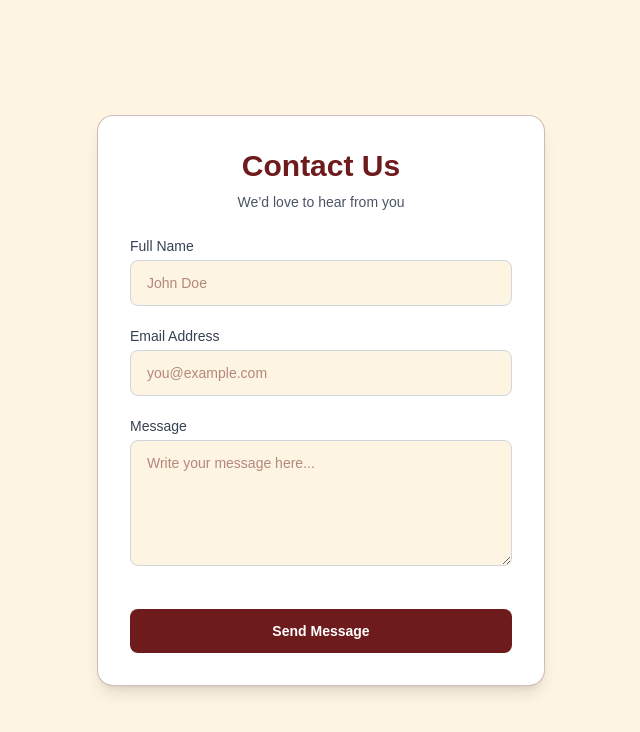
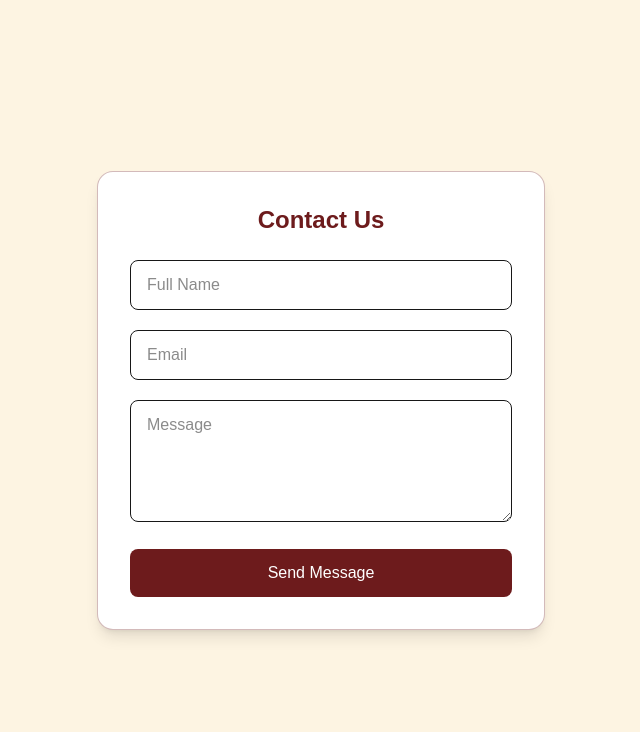
Before and after one commit to FaraazAhmed15/EstateLens, a Next.js app: page /contact in a window 1280 px wide. Shown: the top 732 px of the page, without its empty margins (319-959 px from the left). Built offline with nearby package versions, Linux system fonts and the light colour scheme.

Commit message:
contact with name

```diff
--- /dev/null
+++ b/src/app/api/contact/route.js
@@ -0,0 +1,56 @@
+import { NextResponse } from "next/server";
+import mysql from "mysql2/promise";
+
+export async function POST(req) {
+  try {
+    const body = await req.json();
+    const { name, email, message } = body;
+
+    // VALIDATION
+    if (!name || name.trim() === "") {
+      return NextResponse.json(
+        { success: false, error: "Name is required" },
+        { status: 400 }
+      );
+    }
+
+    if (!email || !/\S+@\S+\.\S+/.test(email)) {
+      return NextResponse.json(
+        { success: false, error: "Valid email is required" },
+        { status: 400 }
+      );
+    }
+
+    if (!message || message.trim() === "") {
+      return NextResponse.json(
+        { success: false, error: "Message is required" },
+        { status: 400 }
+      );
+    }
+
+    // MYSQL CONNECTION
+    const db = await mysql.createConnection({
+      host: process.env.DB_HOST,
+      user: process.env.DB_USER,
+      password: process.env.DB_PASSWORD,
+      database: process.env.DB_NAME,
+    });
+
+    // INSERT DATA
+    await db.execute(
+      "INSERT INTO contacts (name,email,message) VALUES (?,?,?)",
+      [name, email, message]
+    );
+
+    return NextResponse.json({
+      success: true,
+      message: "Message saved successfully",
+    });
+
+  } catch (error) {
+    return NextResponse.json(
+      { success: false, message: error.message },
+      { status: 500 }
+    );
+  }
+}
--- a/src/app/contact/page.tsx
+++ b/src/app/contact/page.tsx
@@ -1,79 +1,113 @@
 "use client";
 import { useState } from "react";
+import { validateContact } from "@/lib/validation/contactValidation";
 
 export default function ContactPage() {
+
   const [formData, setFormData] = useState({
     name: "",
     email: "",
     message: "",
   });
 
-  const handleSubmit = (e: React.FormEvent) => {
+  const [error, setError] = useState("");
+  const [success, setSuccess] = useState("");
+
+  const handleSubmit = async (e: React.FormEvent) => {
     e.preventDefault();
-    console.log("Contact form submitted:", formData);
-    alert("Message sent successfully!");
-    setFormData({ name: "", email: "", message: "" });
+
+    // Run validation
+    const errors = validateContact(formData);
+
+    if (Object.keys(errors).length > 0) {
+      setError(Object.values(errors)[0]);
+      return;
+    }
+
+    setError("");
+    setSuccess("");
+
+    const res = await fetch("/api/contact", {
+      method: "POST",
+      headers: {
+        "Content-Type": "application/json",
+      },
+      body: JSON.stringify(formData),
+    });
+
+    const data = await res.json();
+
+    if (!data.success) {
+      setError(data.error || "Something went wrong");
+      return;
+    }
+
+    setSuccess("Message sent successfully!");
+
+    setFormData({
+      name: "",
+      email: "",
+      message: "",
+    });
   };
 
   return (
     <div className="min-h-screen bg-[#FDF4E2] flex items-center justify-center px-4">
       <div className="w-full max-w-md bg-white p-8 rounded-2xl border border-[#6D1B1C]/30 shadow-lg">
 
-        {/* HEADER */}
         <header className="text-center">
-          <h1 className="text-2xl sm:text-3xl font-bold text-[#6D1B1C]">
+          <h1 className="text-2xl font-bold text-[#6D1B1C]">
             Contact Us
           </h1>
-          <p className="text-gray-600 mt-2 text-sm">
-            We’d love to hear from you
-          </p>
         </header>
 
-        {/* CONTACT FORM */}
+        {error && (
+          <p className="text-red-500 text-sm mt-4 text-center">{error}</p>
+        )}
+
+        {success && (
+          <p className="text-green-600 text-sm mt-4 text-center">{success}</p>
+        )}
+
         <form onSubmit={handleSubmit} className="mt-6 space-y-5">
-          {/* NAME FIELD */}
-          <div>
-            <label className="block text-sm text-gray-700 mb-1">Full Name</label>
+
           <input
             type="text"
+            placeholder="Full Name"
             value={formData.name}
-              onChange={(e) => setFormData({ ...formData, name: e.target.value })}
-              placeholder="John Doe"
-              className="w-full px-4 py-3 rounded-lg bg-[#FDF4E2] border border-gray-300 focus:border-[#6D1B1C] outline-none text-[#6D1B1C] text-sm"
+            onChange={(e) =>
+              setFormData({ ...formData, name: e.target.value })
+            }
+            className="w-full px-4 py-3 rounded-lg border"
           />
-          </div>
 
-          {/* EMAIL FIELD */}
-          <div>
-            <label className="block text-sm text-gray-700 mb-1">Email Address</label>
           <input
             type="email"
+            placeholder="Email"
             value={formData.email}
-              onChange={(e) => setFormData({ ...formData, email: e.target.value })}
-              placeholder="you@example.com"
-              className="w-full px-4 py-3 rounded-lg bg-[#FDF4E2] border border-gray-300 focus:border-[#6D1B1C] outline-none text-[#6D1B1C] text-sm"
+            onChange={(e) =>
+              setFormData({ ...formData, email: e.target.value })
+            }
+            className="w-full px-4 py-3 rounded-lg border"
           />
-          </div>
 
-          {/* MESSAGE FIELD */}
-          <div>
-            <label className="block text-sm text-gray-700 mb-1">Message</label>
           <textarea
-              rows={5}
+            rows={4}
+            placeholder="Message"
             value={formData.message}
-              onChange={(e) => setFormData({ ...formData, message: e.target.value })}
-              placeholder="Write your message here..."
-              className="w-full px-4 py-3 rounded-lg bg-[#FDF4E2] border border-gray-300 focus:border-[#6D1B1C] outline-none text-[#6D1B1C] text-sm"
+            onChange={(e) =>
+              setFormData({ ...formData, message: e.target.value })
+            }
+            className="w-full px-4 py-3 rounded-lg border"
           />
-          </div>
 
-          {/* SUBMIT BUTTON */}
           <button
             type="submit"
-            className="w-full mt-4 px-6 py-3 rounded-lg bg-[#6D1B1C] hover:bg-[#5a1617] transition text-sm font-semibold text-white"
+            className="w-full px-6 py-3 bg-[#6D1B1C] text-white rounded-lg"
           >
             Send Message
           </button>
+
         </form>
       </div>
     </div>
--- /dev/null
+++ b/src/lib/validation/contactValidation.js
@@ -0,0 +1,26 @@
+export function validateContact(data) {
+  const errors = {};
+
+  // Name validation
+  if (!data.name || data.name.trim() === "") {
+    errors.name = "Name is required";
+  } else if (data.name.length < 3) {
+    errors.name = "Name must be at least 3 characters";
+  }
+
+  // Email validation
+  if (!data.email || data.email.trim() === "") {
+    errors.email = "Email is required";
+  } else if (!/\S+@\S+\.\S+/.test(data.email)) {
+    errors.email = "Invalid email format";
+  }
+
+  // Message validation
+  if (!data.message || data.message.trim() === "") {
+    errors.message = "Message is required";
+  } else if (data.message.length < 10) {
+    errors.message = "Message must be at least 10 characters";
+  }
+
+  return errors;
+}
```
Lines whose indentation alone changed are shown as unchanged.
